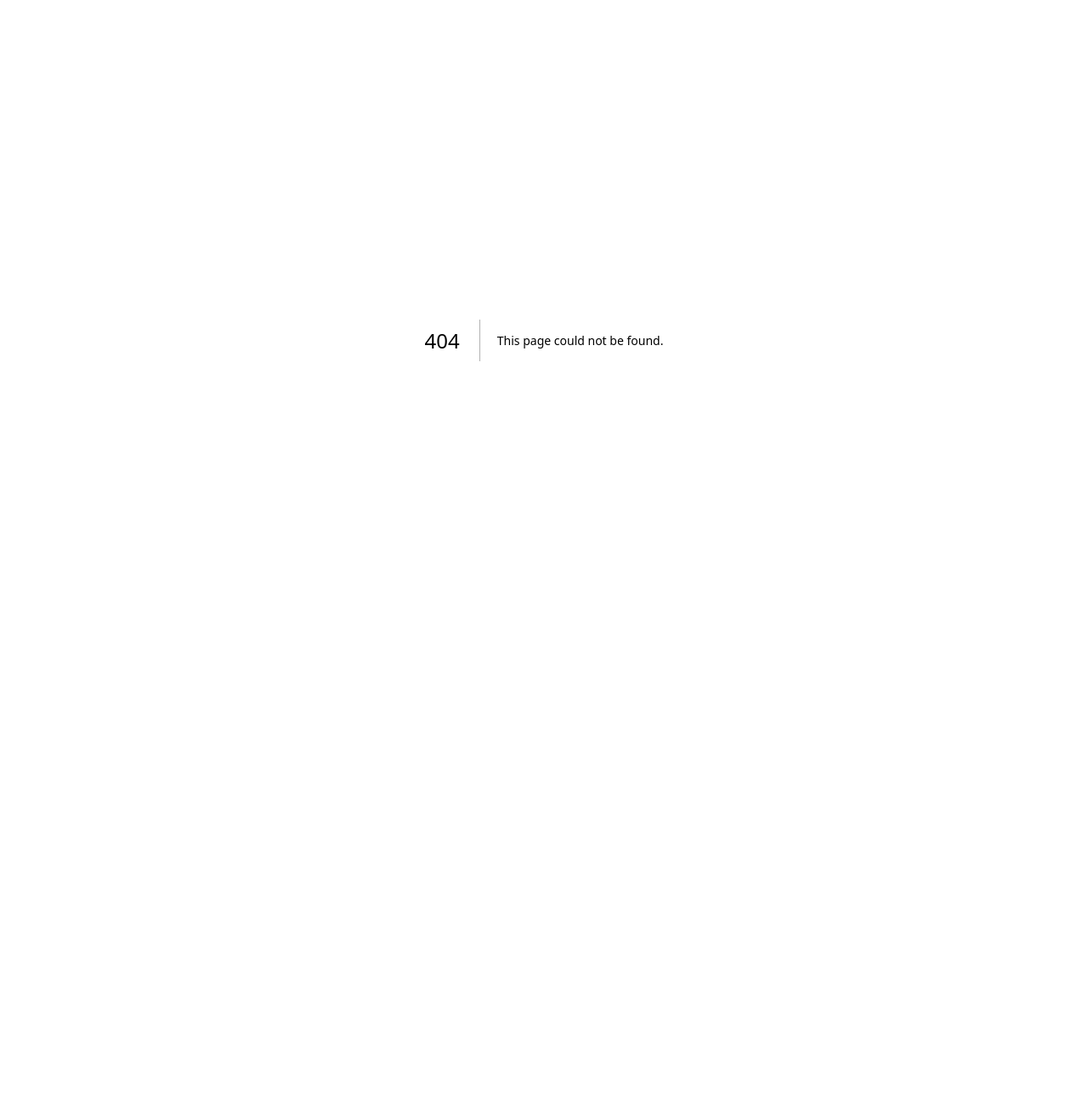
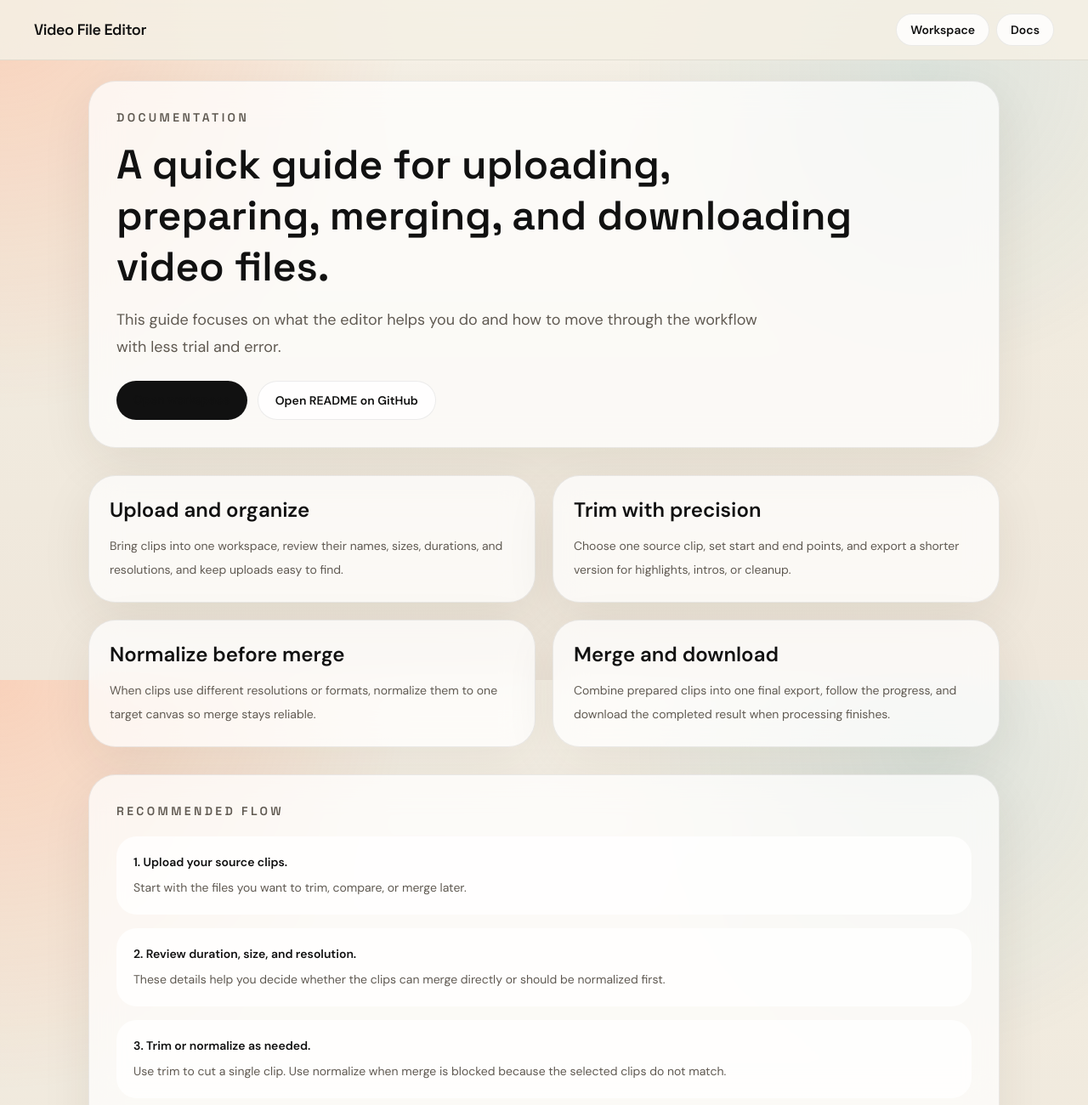
Before and after one commit to AndriiDobronos/Video-file-editor-web, a Next.js app: page /docs in a window 1280 px wide. Before the commit this address had no page. Shown: the top 1300 px of the page at 85% size. Before the commit the page ends 800 px from the top, so only its background shows below. Built offline with nearby package versions, Linux system fonts and the light colour scheme.

Commit message:
Refocus frontend copy and add docs page

```diff
--- a/next.config.ts
+++ b/next.config.ts
@@ -4,6 +4,7 @@ const nextConfig: NextConfig = {
   turbopack: {
     root: __dirname,
   },
+  devIndicators: false,
 };
 
 export default nextConfig;
--- /dev/null
+++ b/src/app/docs/page.tsx
@@ -0,0 +1,178 @@
+import Link from "next/link";
+
+const featureCards = [
+  {
+    title: "Upload and organize",
+    description:
+      "Bring clips into one workspace, review their names, sizes, durations, and resolutions, and keep uploads easy to find.",
+  },
+  {
+    title: "Trim with precision",
+    description:
+      "Choose one source clip, set start and end points, and export a shorter version for highlights, intros, or cleanup.",
+  },
+  {
+    title: "Normalize before merge",
+    description:
+      "When clips use different resolutions or formats, normalize them to one target canvas so merge stays reliable.",
+  },
+  {
+    title: "Merge and download",
+    description:
+      "Combine prepared clips into one final export, follow the progress, and download the completed result when processing finishes.",
+  },
+];
+
+const normalizeOptions = [
+  {
+    title: "Default 720p",
+    description:
+      "A safe preset when you want a predictable output size for social posts, demos, or general delivery.",
+  },
+  {
+    title: "Match largest clip",
+    description:
+      "Best when you want to preserve the biggest selected frame and lift smaller clips into the same canvas.",
+  },
+  {
+    title: "Match smallest clip",
+    description:
+      "Best when you want to reduce final output size and keep every clip aligned to the smallest selected frame.",
+  },
+  {
+    title: "Match average size",
+    description:
+      "A balanced option when you want a middle ground between larger and smaller source clips.",
+  },
+];
+
+const statusItems = [
+  {
+    label: "Queued",
+    description: "Your request is saved and waiting its turn.",
+  },
+  {
+    label: "Processing",
+    description: "The export is running right now.",
+  },
+  {
+    label: "Completed",
+    description: "The result is ready to download from the processing history.",
+  },
+  {
+    label: "Failed",
+    description: "The request could not finish and needs a retry or different input settings.",
+  },
+];
+
+export default function DocsPage() {
+  return (
+    <main className="mx-auto flex w-full max-w-6xl flex-1 flex-col gap-8 px-5 py-6 sm:px-8 lg:px-10">
+      <section className="glass-panel rounded-[2rem] p-6 sm:p-8">
+        <p className="font-display text-sm font-semibold uppercase tracking-[0.24em] text-muted">
+          Documentation
+        </p>
+        <h1 className="mt-4 max-w-4xl font-display text-4xl font-semibold leading-tight sm:text-5xl">
+          A quick guide for uploading, preparing, merging, and downloading video files.
+        </h1>
+        <p className="mt-4 max-w-3xl text-base leading-8 text-muted sm:text-lg">
+          This guide focuses on what the editor helps you do and how to move through the workflow with less trial and error.
+        </p>
+
+        <div className="mt-6 flex flex-wrap gap-3">
+          <Link
+            href="/"
+            className="rounded-full bg-foreground px-5 py-3 text-sm font-semibold text-white transition hover:opacity-90"
+          >
+            Open workspace
+          </Link>
+          <a
+            href="https://github.com/AndriiDobronos/Video-file-editor-web"
+            target="_blank"
+            rel="noreferrer"
+            className="rounded-full border border-panel-border bg-white/80 px-5 py-3 text-sm font-semibold text-foreground transition hover:bg-white"
+          >
+            Open README on GitHub
+          </a>
+        </div>
+      </section>
+
+      <section className="grid gap-5 md:grid-cols-2">
+        {featureCards.map((item) => (
+          <article key={item.title} className="glass-panel rounded-[2rem] p-6">
+            <h2 className="text-2xl font-semibold">{item.title}</h2>
+            <p className="mt-3 text-sm leading-7 text-muted">{item.description}</p>
+          </article>
+        ))}
+      </section>
+
+      <section className="glass-panel rounded-[2rem] p-6 sm:p-8">
+        <p className="font-display text-sm font-semibold uppercase tracking-[0.24em] text-muted">
+          Recommended flow
+        </p>
+        <ol className="mt-5 grid gap-4">
+          <li className="rounded-[1.5rem] bg-white/78 p-5">
+            <p className="text-sm font-semibold text-foreground">1. Upload your source clips.</p>
+            <p className="mt-2 text-sm leading-6 text-muted">
+              Start with the files you want to trim, compare, or merge later.
+            </p>
+          </li>
+          <li className="rounded-[1.5rem] bg-white/78 p-5">
+            <p className="text-sm font-semibold text-foreground">2. Review duration, size, and resolution.</p>
+            <p className="mt-2 text-sm leading-6 text-muted">
+              These details help you decide whether the clips can merge directly or should be normalized first.
+            </p>
+          </li>
+          <li className="rounded-[1.5rem] bg-white/78 p-5">
+            <p className="text-sm font-semibold text-foreground">3. Trim or normalize as needed.</p>
+            <p className="mt-2 text-sm leading-6 text-muted">
+              Use trim to cut a single clip. Use normalize when merge is blocked because the selected clips do not match.
+            </p>
+          </li>
+          <li className="rounded-[1.5rem] bg-white/78 p-5">
+            <p className="text-sm font-semibold text-foreground">4. Merge prepared clips.</p>
+            <p className="mt-2 text-sm leading-6 text-muted">
+              After clips share the same merge-ready format, create one final export.
+            </p>
+          </li>
+          <li className="rounded-[1.5rem] bg-white/78 p-5">
+            <p className="text-sm font-semibold text-foreground">5. Download or remove finished assets.</p>
+            <p className="mt-2 text-sm leading-6 text-muted">
+              Keep only the files you still need and delete old assets when the workspace gets crowded.
+            </p>
+          </li>
+        </ol>
+      </section>
+
+      <section className="grid gap-5 lg:grid-cols-[1.05fr_0.95fr]">
+        <article className="glass-panel rounded-[2rem] p-6 sm:p-8">
+          <p className="font-display text-sm font-semibold uppercase tracking-[0.24em] text-muted">
+            Normalize presets
+          </p>
+          <div className="mt-5 grid gap-4">
+            {normalizeOptions.map((item) => (
+              <div key={item.title} className="rounded-[1.5rem] bg-white/78 p-5">
+                <p className="text-base font-semibold text-foreground">{item.title}</p>
+                <p className="mt-2 text-sm leading-6 text-muted">{item.description}</p>
+              </div>
+            ))}
+          </div>
+        </article>
+
+        <article className="glass-panel rounded-[2rem] p-6 sm:p-8">
+          <p className="font-display text-sm font-semibold uppercase tracking-[0.24em] text-muted">
+            Job statuses
+          </p>
+          <div className="mt-5 grid gap-4">
+            {statusItems.map((item) => (
+              <div key={item.label} className="rounded-[1.5rem] bg-white/78 p-5">
+                <p className="text-base font-semibold text-foreground">{item.label}</p>
+                <p className="mt-2 text-sm leading-6 text-muted">{item.description}</p>
+              </div>
+            ))}
+          </div>
+        </article>
+      </section>
+    </main>
+  );
+}
--- a/src/app/layout.tsx
+++ b/src/app/layout.tsx
@@ -1,3 +1,4 @@
+import Link from "next/link";
 import type { Metadata } from "next";
 import { DM_Sans, Space_Grotesk } from "next/font/google";
 import "./globals.css";
@@ -14,7 +15,7 @@ const spaceGrotesk = Space_Grotesk({
 
 export const metadata: Metadata = {
   title: "Video File Editor",
-  description: "Modern web workspace for trimming, merging, compressing, and transcoding video files.",
+  description: "A modern workspace for uploading, trimming, normalizing, merging, and downloading video files.",
 };
 
 export default function RootLayout({
@@ -27,7 +28,32 @@ export default function RootLayout({
       lang="uk"
       className={`${dmSans.variable} ${spaceGrotesk.variable} h-full antialiased`}
     >
-      <body className="min-h-full flex flex-col">{children}</body>
+      <body className="min-h-full flex flex-col">
+        <header className="sticky top-0 z-30 border-b border-panel-border bg-[rgba(244,239,228,0.88)] backdrop-blur-xl">
+          <div className="mx-auto flex w-full max-w-7xl items-center justify-between gap-4 px-5 py-4 sm:px-8 lg:px-10">
+            <Link href="/" className="font-display text-lg font-semibold tracking-tight text-foreground">
+              Video File Editor
+            </Link>
+
+            <nav className="flex items-center gap-2">
+              <Link
+                href="/"
+                className="rounded-full border border-panel-border bg-white/80 px-4 py-2 text-sm font-semibold text-foreground transition hover:bg-white"
+              >
+                Workspace
+              </Link>
+              <Link
+                href="/docs"
+                className="rounded-full border border-panel-border bg-white/80 px-4 py-2 text-sm font-semibold text-foreground transition hover:bg-white"
+              >
+                Docs
+              </Link>
+            </nav>
+          </div>
+        </header>
+
+        <div className="flex min-h-0 flex-1 flex-col">{children}</div>
+      </body>
     </html>
   );
 }
--- a/src/components/editor-dashboard.tsx
+++ b/src/components/editor-dashboard.tsx
@@ -27,24 +27,24 @@ type JobResponse = {
 };
 
 const tools = [
-  "Trim clips by exact time range",
-  "Merge multiple uploads into one export",
-  "Inspect codec, duration, resolution, and bitrate with ffprobe",
-  "Queue FFmpeg jobs without leaving the browser workflow",
+  "Trim a clip to the exact start and end moment you need",
+  "Merge prepared clips into one clean final export",
+  "Review duration, resolution, size, and codec details before export",
+  "Download completed results from one shared workspace",
 ];
 
 const workflow = [
   {
     title: "Upload",
-    description: "Bring in one or many clips and store them in the backend workspace.",
+    description: "Add one clip or a full batch and keep everything ready in one place.",
   },
   {
-    title: "Inspect",
-    description: "Read metadata before export so you can make better trim and merge decisions.",
+    title: "Prepare",
+    description: "Review file details, trim key moments, and normalize clips when formats differ.",
   },
   {
-    title: "Process",
-    description: "Queue trim or merge jobs and fetch the finished file when the worker completes.",
+    title: "Export",
+    description: "Start processing, follow progress, and download finished results when they are ready.",
   },
 ];
 
@@ -325,7 +325,9 @@ export function EditorDashboard() {
   const [normalizePreset, setNormalizePreset] =
     useState<NormalizeTargetPreset>("hd-720p");
   const [isMergeHelpOpen, setIsMergeHelpOpen] = useState(false);
-  const [feedback, setFeedback] = useState("Upload clips to start the first FFmpeg flow.");
+  const [feedback, setFeedback] = useState(
+    "Upload clips to start trimming, preparing, and exporting your project.",
+  );
   const [errorMessage, setErrorMessage] = useState("");
   const [busyAction, setBusyAction] = useState<string | null>(null);
   const [fileInputKey, setFileInputKey] = useState(0);
@@ -399,7 +401,7 @@ export function EditorDashboard() {
 
   async function handleRefresh() {
     try {
-      await ensureBackendReady("Waking the backend before refreshing the workspace.");
+      await ensureBackendReady("Preparing your workspace before refresh.");
       await Promise.all([loadAssets(), loadJobs()]);
       setErrorMessage("");
       setFeedback("Workspace refreshed.");
@@ -407,7 +409,7 @@ export function EditorDashboard() {
       setErrorMessage(
         error instanceof Error
           ? error.message
-          : "Could not refresh backend data.",
+          : "Could not refresh your files and processing history.",
       );
     }
   }
@@ -417,7 +419,7 @@ export function EditorDashboard() {
 
     async function loadInitialData() {
       try {
-        setFeedback("Waking the backend and loading the first workspace snapshot.");
+        setFeedback("Preparing your workspace and loading your latest files.");
 
         const nextHealth = (await waitForBackendWake()) as HealthResponse;
         const [nextAssets, nextJobs] = await Promise.all([
@@ -443,7 +445,7 @@ export function EditorDashboard() {
         setErrorMessage(
           error instanceof Error
             ? error.message
-            : "Could not reach the backend.",
+            : "Could not connect to the editing service.",
         );
       }
     }
@@ -498,7 +500,7 @@ export function EditorDashboard() {
     setErrorMessage("");
 
     try {
-      await ensureBackendReady("Waking the backend before uploading files.");
+      await ensureBackendReady("Preparing uploads.");
       const formData = new FormData();
 
       selectedFiles.forEach((file) => {
@@ -537,7 +539,7 @@ export function EditorDashboard() {
     setErrorMessage("");
 
     try {
-      await ensureBackendReady("Waking the backend before queueing a trim job.");
+      await ensureBackendReady("Preparing your trim request.");
       const response = await fetchJson<JobResponse>("/api/v1/jobs/trim", {
         method: "POST",
         headers: {
@@ -576,7 +578,7 @@ export function EditorDashboard() {
     setErrorMessage("");
 
     try {
-      await ensureBackendReady("Waking the backend before queueing a merge job.");
+      await ensureBackendReady("Preparing your merge request.");
       const response = await fetchJson<JobResponse>("/api/v1/jobs/merge", {
         method: "POST",
         headers: {
@@ -613,7 +615,7 @@ export function EditorDashboard() {
     setErrorMessage("");
 
     try {
-      await ensureBackendReady("Waking the backend before queueing normalize jobs.");
+      await ensureBackendReady("Preparing your clips for merge.");
 
       await Promise.all(
         selectedMergeAssets.map((asset) =>
@@ -656,7 +658,7 @@ export function EditorDashboard() {
     setErrorMessage("");
 
     try {
-      await ensureBackendReady("Waking the backend before deleting an asset.");
+      await ensureBackendReady("Preparing file removal.");
       const response = await fetchJson<{ message?: string }>(
         `/api/v1/assets/${asset.id}`,
         {
@@ -688,7 +690,7 @@ export function EditorDashboard() {
           <div className="space-y-8">
             <div className="inline-flex items-center gap-2 rounded-full border border-panel-border bg-white/70 px-4 py-2 text-sm text-muted">
               <span className="h-2.5 w-2.5 rounded-full bg-accent" />
-              Backend-driven FFmpeg editing workspace
+              Video editing workspace
             </div>
 
             <div className="space-y-5">
@@ -696,10 +698,10 @@ export function EditorDashboard() {
                 Video File Editor
               </p>
               <h1 className="max-w-3xl font-display text-5xl font-semibold leading-[0.95] tracking-tight sm:text-6xl lg:text-7xl">
-                Upload clips, inspect metadata, then run trim and merge jobs from one screen.
+                Prepare clips faster, keep exports organized, and finish every video from one workspace.
               </h1>
               <p className="max-w-2xl text-lg leading-8 text-muted sm:text-xl">
-                This first MVP connects the Next.js interface to a Fastify API with real ffprobe inspection and FFmpeg processing.
+                Upload files, review their details, trim key moments, normalize mixed formats, merge finished clips, and download the results when they are ready.
               </p>
             </div>
 
@@ -711,12 +713,10 @@ export function EditorDashboard() {
                 Open workspace
               </a>
               <a
-                href={toApiUrl("/health")}
+                href="/docs"
                 className="rounded-full border border-panel-border bg-white/80 px-6 py-3 text-center text-sm font-semibold text-foreground transition-colors duration-200 hover:bg-white"
-                target="_blank"
-                rel="noreferrer"
               >
-                Open health endpoint
+                Read documentation
               </a>
             </div>
           </div>
@@ -726,17 +726,19 @@ export function EditorDashboard() {
               <div className="mb-4 flex items-center justify-between gap-4">
                 <div>
                   <p className="text-sm uppercase tracking-[0.22em] text-white/45">
-                    API status
+                    Workspace status
                   </p>
                   <p className="mt-1 text-lg font-semibold">
-                    {health?.service ?? "Waiting for backend"}
+                    {health?.status === "ok" ? "Ready to edit" : "Starting up"}
                   </p>
                   <p className="mt-2 text-sm text-white/60">
-                    {health?.workerMode ?? "pending worker"} worker / {health?.storageDriver ?? "pending storage"}
+                    {health?.status === "ok"
+                      ? "Uploads, trims, merges, and downloads are available."
+                      : "Please wait a moment while the workspace wakes up."}
                   </p>
                 </div>
                 <div className="rounded-full bg-[#ff6b2c] px-3 py-1 text-xs font-semibold text-black">
-                  {health?.status ?? "offline"}
+                  {health?.status === "ok" ? "online" : "warming up"}
                 </div>
               </div>
 
@@ -776,13 +778,13 @@ export function EditorDashboard() {
       <section id="workspace" className="grid gap-5 lg:grid-cols-[0.85fr_1.15fr]">
         <div className="glass-panel rounded-[2rem] p-6 sm:p-8">
           <p className="font-display text-sm font-semibold uppercase tracking-[0.24em] text-muted">
-            First live flow
+            Editing flow
           </p>
           <h2 className="mt-4 font-display text-3xl font-semibold leading-tight sm:text-4xl">
-            Frontend for control, backend for storage, probing, queueing, and FFmpeg execution.
+            Everything you need to prepare clips and export a clean final result.
           </h2>
           <p className="mt-4 max-w-xl text-base leading-7 text-muted">
-            The current build already covers upload, metadata inspection, trim, merge, job polling, and download links for completed exports.
+            Use one page to upload assets, review file details, trim clips, normalize mismatched formats, merge results, and keep completed exports easy to find.
           </p>
 
           <div className="mt-6 rounded-[1.5rem] bg-white/75 p-5">
@@ -814,7 +816,7 @@ export function EditorDashboard() {
               <p className="font-display text-sm font-semibold uppercase tracking-[0.24em] text-muted">
                 Upload media
               </p>
-              <h2 className="mt-3 text-2xl font-semibold">Send clips to the API workspace</h2>
+              <h2 className="mt-3 text-2xl font-semibold">Add clips to your workspace</h2>
             </div>
             <div className="rounded-full bg-accent-soft px-4 py-2 text-xs font-semibold uppercase tracking-[0.16em] text-[#8f3b13]">
               Step 1
@@ -967,7 +969,7 @@ export function EditorDashboard() {
               <p className="font-display text-sm font-semibold uppercase tracking-[0.24em] text-muted">
                 Trim job
               </p>
-              <h2 className="mt-3 text-2xl font-semibold">Create a precise clip extract</h2>
+              <h2 className="mt-3 text-2xl font-semibold">Cut one clip to the exact moment range</h2>
             </div>
             <div className="rounded-full bg-accent-soft px-4 py-2 text-xs font-semibold uppercase tracking-[0.16em] text-[#8f3b13]">
               Step 2A
@@ -1050,7 +1052,7 @@ export function EditorDashboard() {
               <p className="font-display text-sm font-semibold uppercase tracking-[0.24em] text-muted">
                 Merge job
               </p>
-              <h2 className="mt-3 text-2xl font-semibold">Combine uploaded clips into one export</h2>
+              <h2 className="mt-3 text-2xl font-semibold">Combine prepared clips into one final video</h2>
             </div>
             <div className="rounded-full bg-accent-soft px-4 py-2 text-xs font-semibold uppercase tracking-[0.16em] text-[#8f3b13]">
               Step 2B
@@ -1205,9 +1207,9 @@ export function EditorDashboard() {
         <div className="flex items-center justify-between gap-4">
           <div>
             <p className="font-display text-sm font-semibold uppercase tracking-[0.24em] text-muted">
-              Job queue
+              Processing history
             </p>
-            <h2 className="mt-3 text-2xl font-semibold">Watch processing and download finished exports</h2>
+            <h2 className="mt-3 text-2xl font-semibold">Track progress and download finished results</h2>
           </div>
           <div className="rounded-full bg-white/80 px-4 py-2 text-xs font-semibold uppercase tracking-[0.16em] text-muted">
             Step 3
```
Also changed, not shown: 1 other file (tests, documents, lock files or other folders).
